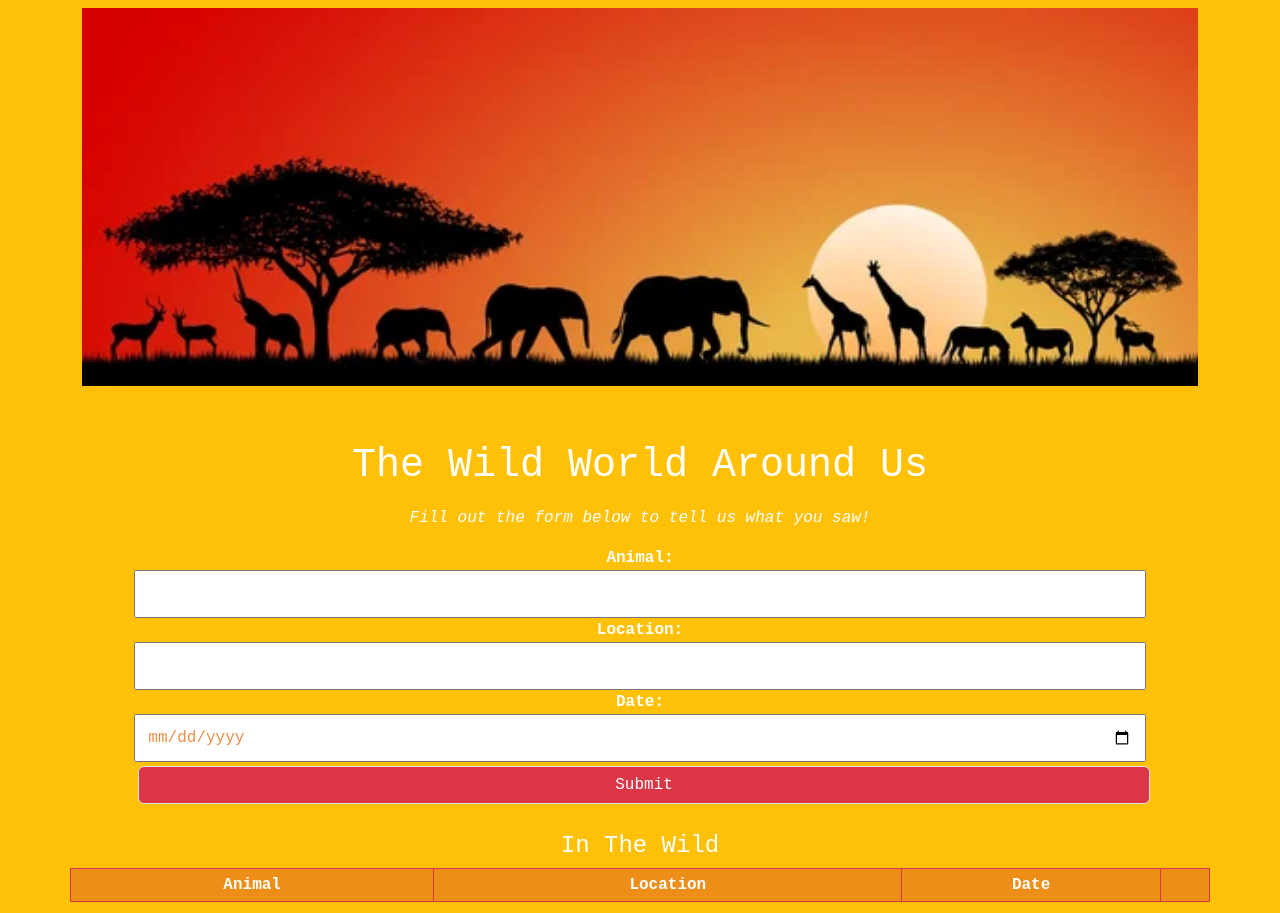
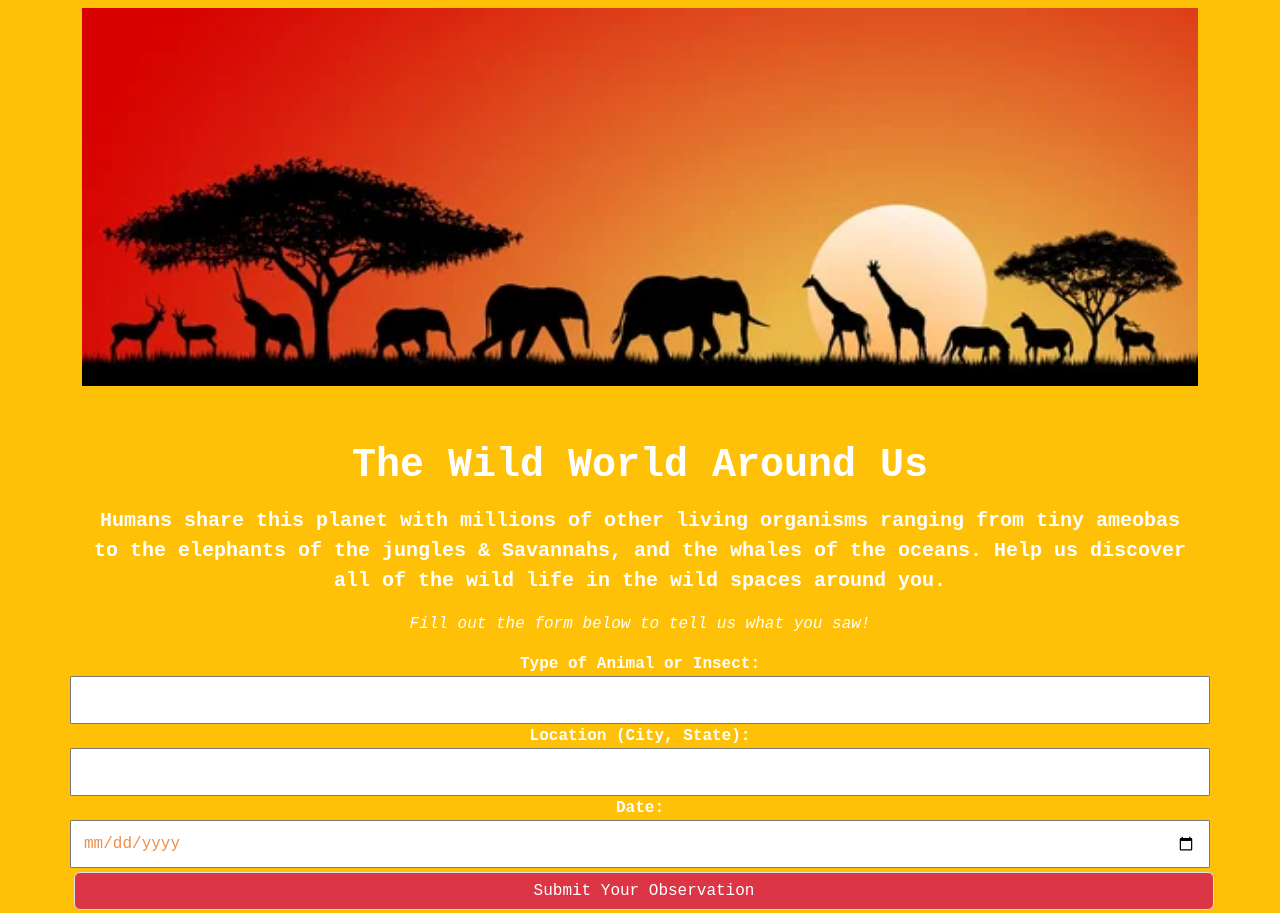
Before and after one commit to erinelise2/week10assignment, a website: page index.html in a window 1280 px wide. Shown: the top 913 px of the page. Drawn offline with nearby package versions, Linux system fonts and the light colour scheme.

Commit message:
updated html and css pages

```diff
--- a/index.css
+++ b/index.css
@@ -1,8 +1,14 @@
-h1 {
+.header {
    font-family:'Courier New', Courier, monospace;
+   font-weight: bold;
 }
 
-p {
+.explain {
+    font-family:'Courier New', Courier, monospace;
+    font-weight: bold;
+}
+
+.instructionParagraph {
     font-style: italic;
     font-family: 'Courier New', Courier, monospace;
 }
--- a/index.html
+++ b/index.html
@@ -29,19 +29,20 @@
             />
         </div>
         <div class="container-fluid">
-            <h1 class="pt-2 pb-2 text-white text-center">The Wild World Around Us</h1>
-            <p class="text-white text-center">Fill out the form below to tell us what you saw!</p>
+            <h1 class="header pt-2 pb-2 text-white text-center">The Wild World Around Us</h1>
+            <p class="explain container text-white text-center fs-5">Humans share this planet with millions of other living organisms ranging from tiny ameobas to the elephants of the jungles & Savannahs, and the whales of the oceans. Help us discover all of the wild life in the wild spaces around you.</p>
+            <p class="text-white text-center instructionParagraph">Fill out the form below to tell us what you saw!</p>
         </div>
             </div>
     <div class="container animalForm text-center fs-7" id="formId">
         <div class='row'>
-            <label for='aName'>Animal:</label>
+            <label for='aName'>Type of Animal or Insect:</label>
             <input class="formText" type='text' id='aName' name='aName'><br><br>
-            <label for='aLocation'>Location:</label>
+            <label for='aLocation'>Location (City, State):</label>
             <input class="formText" type='text' id='aLocation' name='aLocation'><br><br>
             <label for='aLocation'>Date:</label>
             <input class="formText" type='date' id='aDate' name='aDate'><br><br>
-            <button onclick=createAnimal() class="btn m-1 btn-danger border">Submit</button>
+            <button onclick=createAnimal() class="btn m-1 btn-danger border">Submit Your Observation</button>
         </div>
     </div>
 
```
